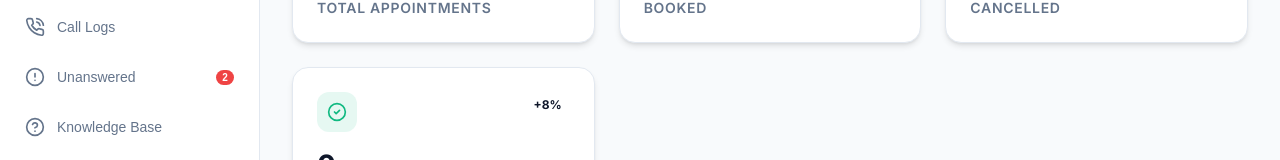
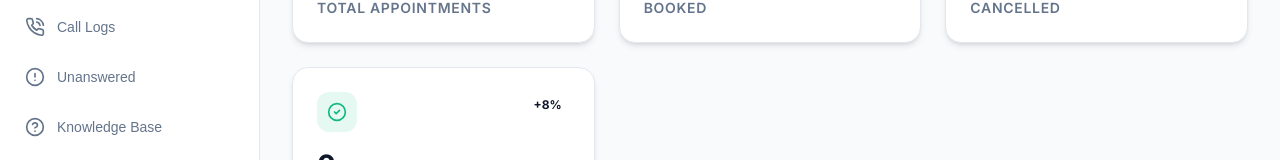
Before and after one commit to alihamzasultan/Dental-Dashboard, a React (Vite) app: page / in a window 1280 px wide. Both pictures are taken after a click on the button "Sign In to Dashboard". Shown: the part 286-446 px from the top of the page. Built offline with nearby package versions, Linux system fonts and the light colour scheme; no server answers; the database is empty.

Commit message:
Update Sidebar.tsx

```diff
--- a/src/components/layout/Sidebar.tsx
+++ b/src/components/layout/Sidebar.tsx
@@ -63,7 +63,7 @@ export function Sidebar({ isOpen, activePage, setActivePage }: SidebarProps) {
                     active={activePage === 'unanswered'}
                     onClick={() => setActivePage('unanswered')}
                     isOpen={isOpen}
-                    badge={2}
+
                 />
                 <NavItem
                     icon={<HelpCircle size={20} />}
```
